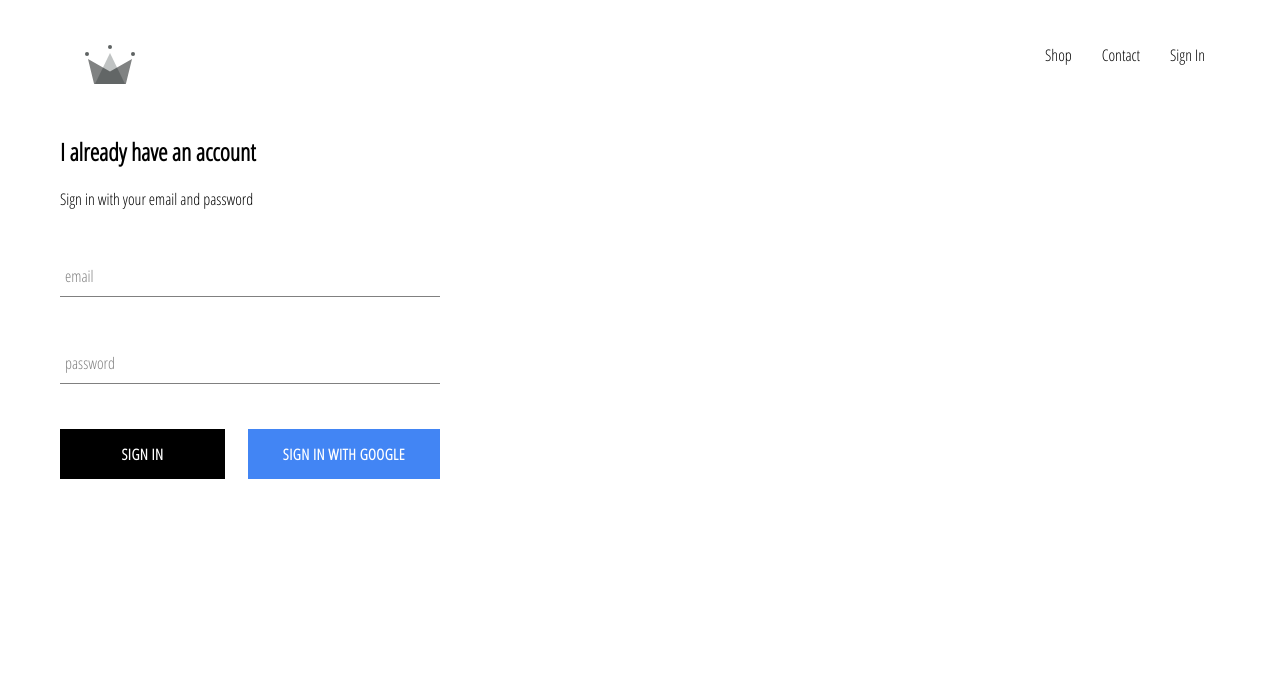
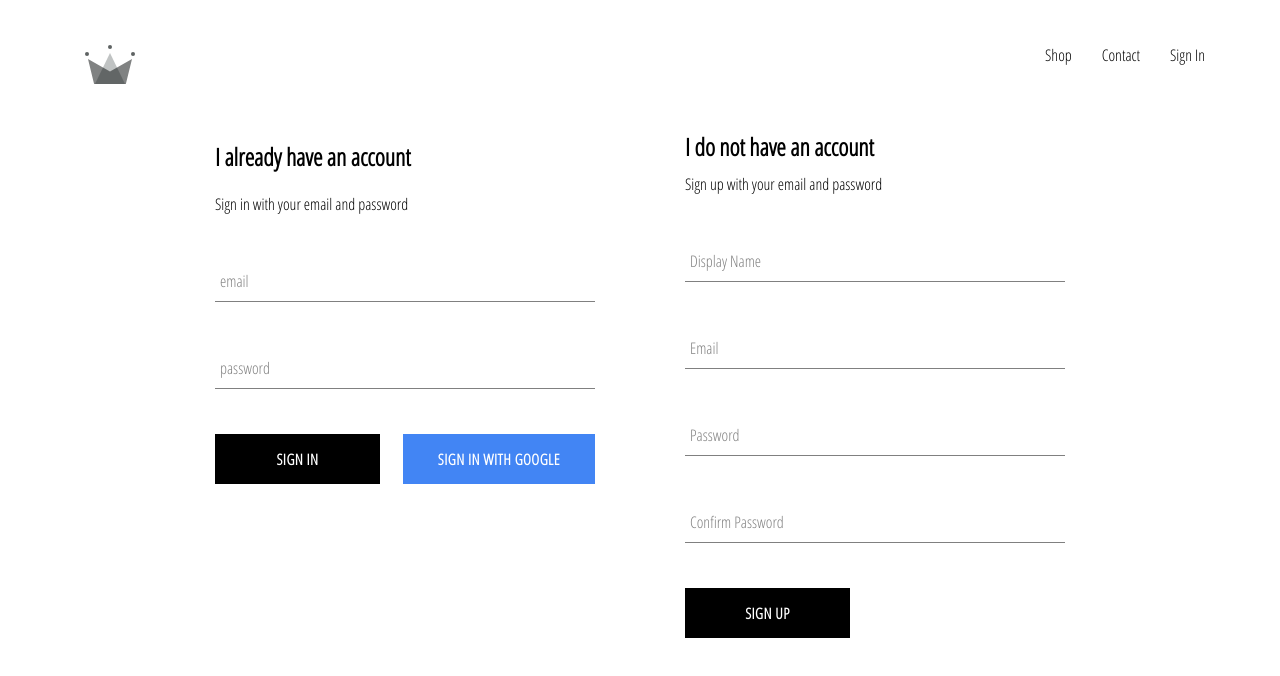
Before and after one commit to TrashTalkLandfill/ecom2, a React (Create React App) app: page /signin in a window 1280 px wide. Shown: the top 676 px of the page. Built offline with nearby package versions, Linux system fonts and the light colour scheme; no server answers.

Commit message:
added firebase utils - ability to store authenticated users in firestore

```diff
--- a/src/App.js
+++ b/src/App.js
@@ -6,7 +6,7 @@
 import ShopPage from './pages/shop/shop.component';
 import Header from './components/header/header.component'
 import SignInAndSignUpPage from './pages/sign-in-and-sign-up/sign-in-and-sign-up.component';
-import { auth } from './firebase/firebase.utils';
+import { auth, createUserProfileDocument } from './firebase/firebase.utils';
 
 class App extends React.Component {
   constructor() {
@@ -20,11 +20,23 @@
   unsubscribeFromAuth = null;
 
   componentDidMount() {
-    this.unsubscribeFromAuth = auth.onAuthStateChanged(user => {
-      this.setState({ currentUser: user });
+    this.unsubscribeFromAuth = auth.onAuthStateChanged(async userAuth => {
+      if (userAuth) {
+        const userRef = await createUserProfileDocument(userAuth);
 
-      console.log(user);
-    })
+        userRef.onSnapshot(snapShot => {
+          this.setState({
+            currentUser: {
+              id: snapShot.id,
+              ...snapShot.data()
+            }
+          });
+
+          console.log(this.state);
+        });
+      }
+      this.setState({ currentUser: userAuth });
+    });
   }
 
   componentWillUmmount() {
--- /dev/null
+++ b/src/components/sign-up/sign-up.component.jsx
@@ -0,0 +1,97 @@
+import React from 'react';
+import FormInput from '../form-input/form-input.component';
+import CustomButton from '../custom-button/custom-button.component';
+import { auth, createUserProfileDocument } from '../../firebase/firebase.utils.js';
+import './sign-up.styles.scss';
+
+class SignUp extends React.Component {
+  constructor() {
+    super();
+
+    this.state = {
+      displayName: '',
+      email: '',
+      password: '',
+      confirmPassword: ''
+    }
+  }
+
+  handleSubmit = async event => {
+    event.preventDefault();
+    const { displayName, email, password, confirmPassword } = this.state;
+
+    if(password !== confirmPassword) {
+      alert("passwords don't match!")
+      return;
+    }
+
+    try {
+      const { user } = await auth.createUserWithEmailAndPassword(email, password);
+
+      await createUserProfileDocument(user, { displayName });
+
+      this.setState({
+        displayName: '',
+        email: '',
+        password: '',
+        confirmPassword: ''
+      })
+    } catch (error) {
+      console.log(error)
+    }
+  };
+
+  handleChange = event => {
+    const { name, value } = event.target;
+
+    this.setState({ [name]: value })
+  }
+
+  render() {
+    const { displayName, email, password, confirmPassword } = this.state;
+
+    return(
+      <div className='sign-up'>
+        <h2 className='title'>I do not have an account</h2>
+        <span>Sign up with your email and password</span>
+        <form className='sign-up-form' onSubmit={this.handleSubmit}>
+          <FormInput
+            type='text'
+            name='displayName'
+            value={displayName}
+            onChange={this.handleChange}
+            label='Display Name'
+            required
+          />
+          <FormInput
+            type='text'
+            name='email'
+            value={email}
+            onChange={this.handleChange}
+            label='Email'
+            required
+          />
+          <FormInput
+            type='password'
+            name='password'
+            value={password}
+            onChange={this.handleChange}
+            label='Password'
+            required
+          />
+          <FormInput
+            type='password'
+            name='confirmPassword'
+            value={confirmPassword}
+            onChange={this.handleChange}
+            label='Confirm Password'
+            required
+          />
+          <CustomButton type='submit'>Sign Up</CustomButton>
+        </form>
+      </div>
+    );
+  }
+};
+
+export default SignUp;
--- /dev/null
+++ b/src/components/sign-up/sign-up.styles.scss
@@ -0,0 +1,9 @@
+.sign-up {
+  display: flex;
+  flex-direction: column;
+  width: 380px;
+
+  .title {
+    margin: 10px 0;
+  }
+}
--- a/src/firebase/firebase.utils.js
+++ b/src/firebase/firebase.utils.js
@@ -13,6 +13,32 @@
   appId: "1:550498050320:web:3710b3be59598938f4c595"
 };
 
+export const createUserProfileDocument = async(userAuth, additionalData) => {
+  if(!userAuth) return;
+
+  const userRef = firestore.doc(`users/${userAuth.uid}`);
+
+  const snapShot = await userRef.get();
+
+  if(!snapShot.exists) {
+    const { displayName, email } = userAuth;
+    const createdAt = new Date();
+
+    try {
+      await userRef.set({
+        displayName,
+        email,
+        createdAt,
+        ...additionalData,
+      })
+    } catch (error) {
+      console.log('error creating user', error.message);
+    }
+  }
+
+  return userRef;
+}
+
 firebase.initializeApp(config);
 
 export const auth = firebase.auth();
--- a/src/pages/sign-in-and-sign-up/sign-in-and-sign-up.component.jsx
+++ b/src/pages/sign-in-and-sign-up/sign-in-and-sign-up.component.jsx
@@ -1,10 +1,12 @@
 import React from 'react';
 import './sign-in-and-sign-up.styles.scss';
 import SignIn from '../../components/sign-in/sign-in.component';
+import SignUp from '../../components/sign-up/sign-up.component';
 
 const SignInAndSignUpPage = () => (
   <div className='sign-in-and-sign-up'>
     <SignIn />
+    <SignUp />
   </div>
 );
 
--- a/src/pages/sign-in-and-sign-up/sign-in-and-sign-up.styles.scss
+++ b/src/pages/sign-in-and-sign-up/sign-in-and-sign-up.styles.scss
@@ -0,0 +1,6 @@
+.sign-in-and-sign-up {
+  width: 850px;
+  display: flex;
+  justify-content: space-between;
+  margin: 30px auto;
+}
```
